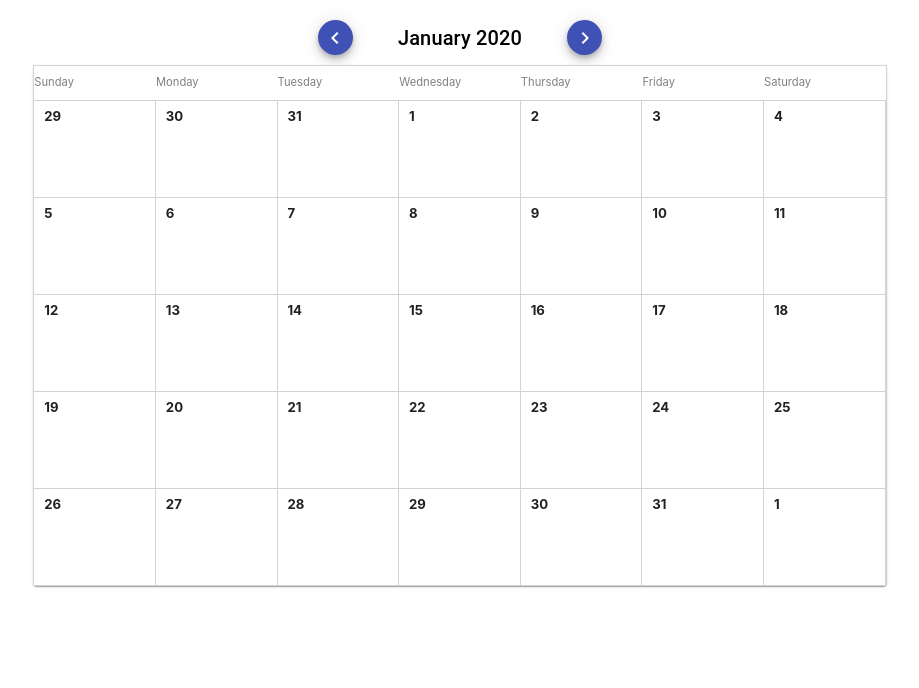
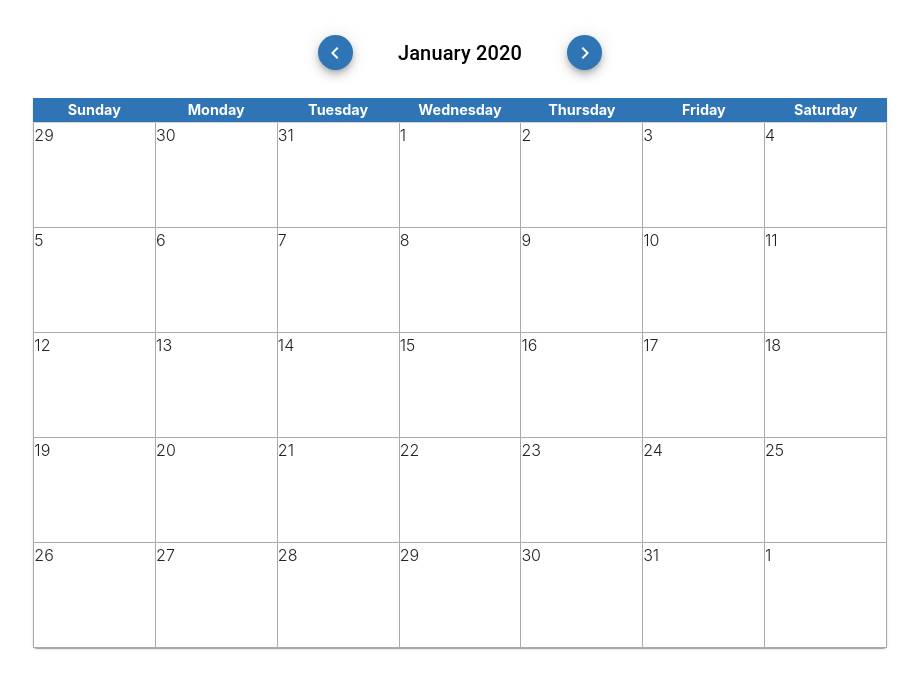
Before and after one commit to javier-montoya/jobsity-react-calendar, a React (Create React App) app: page / in a window 1280 px wide. Shown: the top 688 px of the page, without its empty margins (180-1099 px from the left). Built offline with nearby package versions, Linux system fonts and the light colour scheme; what redux-promise-middleware would draw is missing.

Commit message:
Progress in styling, added grids and theme
- Used material UI to replace most of the placeholder CSS this calendar had.

- Implemented a simple theme, i think it'll help down the line

- Added Grids instead of most placement css options since they're easier to scale

```diff
--- a/src/components/App.css
+++ b/src/components/App.css
@@ -1,3 +1,20 @@
+@import url(https://fonts.googleapis.com/css?family=Open+Sans:300,400,700);
+@import url(https://fonts.googleapis.com/icon?family=Material+Icons);
+
+body {
+  font-family: "Open Sans", "Helvetica Neue", "Helvetica", "Arial", sans-serif;
+  font-size: 1em;
+  font-weight: 300;
+  line-height: 1.5;
+  position: relative;
+}
+
 .viewContainer {
-  padding-top: 20px;
+  padding-top: 35px;
 }
+
+.full-width {
+  flex-grow: 1;
+  flex-basis: 0;
+  max-width: 100%;
+}
--- a/src/components/App.js
+++ b/src/components/App.js
@@ -1,12 +1,16 @@
 import React from "react";
+import { ThemeProvider } from "@material-ui/core/styles";
+import CalendarView from "./CalendarView";
+import theme from "../themes";
 import "./App.css";
-import CalendarView from "./CalendarView";
 
 function App() {
   return (
-    <div className="viewContainer">
-      <CalendarView />
-    </div>
+    <ThemeProvider theme={theme}>
+      <div className="viewContainer body">
+        <CalendarView />
+      </div>
+    </ThemeProvider>
   );
 }
 
--- a/src/components/Calendar/Calendar.css
+++ /dev/null
@@ -1,104 +0,0 @@
-@import url(https://fonts.googleapis.com/css?family=Open+Sans:300,400,700);
-@import url(https://fonts.googleapis.com/icon?family=Material+Icons);
-.icon {
-  font-family: "Material Icons", serif;
-  font-style: normal;
-  display: inline-block;
-  vertical-align: middle;
-  line-height: 1;
-  text-transform: none;
-  letter-spacing: normal;
-  word-wrap: normal;
-  white-space: nowrap;
-  direction: ltr;
-  -webkit-font-smoothing: antialiased;
-  text-rendering: optimizeLegibility;
-  -moz-osx-font-smoothing: grayscale;
-  font-feature-settings: "liga";
-}
-/* GENERAL */
-* {
-  box-sizing: border-box;
-}
-body {
-  font-family: "Open Sans", "Helvetica Neue", "Helvetica", "Arial", sans-serif;
-  font-size: 1em;
-  font-weight: 300;
-  line-height: 1.5;
-  position: relative;
-}
-header {
-  display: block;
-  width: 100%;
-  padding: 1.75em 0;
-  border-bottom: 1px solid lightgray;
-  background: white;
-}
-/* Calendar */
-.calendar {
-  display: block;
-  position: relative;
-  background: white;
-  border: 1px solid lightgray;
-  height: auto;
-  margin: 0 auto;
-}
-.calendar .days {
-  font-weight: 400;
-  color: gray;
-  font-size: 70%;
-  padding: 0.75em 0;
-  border-bottom: 1px solid lightgray;
-}
-.calendar .body .cell {
-  position: relative;
-  height: 6em;
-  border-right: 1px solid lightgray;
-  overflow: hidden;
-  cursor: pointer;
-  background: white;
-}
-.calendar .body .row {
-  border-bottom: 1px solid lightgray;
-}
-.calendar .body .row:last-child {
-  border-bottom: none;
-}
-.calendar .body .number {
-  position: absolute;
-  font-size: 82.5%;
-  line-height: 1;
-  top: 0.75em;
-  left: 0.75em;
-  font-weight: 700;
-}
-.calendar .body .cell:hover .number,
-.calendar .body .selected .number {
-  visibility: hidden;
-}
-.calendar .body .disabled {
-  color: lightgray;
-  /* pointer-events: none; */
-}
-.calendar .body .cell:hover .bg {
-  background-color: bisque;
-}
-.calendar .body .column {
-  flex-grow: 0;
-  flex-basis: calc(100% / 7);
-  width: calc(100% / 7);
-}
-/* GRID */
-.column {
-  flex-grow: 1;
-  flex-basis: 0;
-  max-width: 100%;
-}
-.row {
-  margin: 0;
-  padding: 0;
-  display: flex;
-  flex-direction: row;
-  flex-wrap: wrap;
-  width: 100%;
-}
--- a/src/components/Calendar/Calendar.js
+++ b/src/components/Calendar/Calendar.js
@@ -1,13 +1,13 @@
 import React, { useState } from "react";
 import { useSelector } from "react-redux";
 import moment from "moment";
-import Paper from "@material-ui/core/Paper";
+import { Paper, Grid } from "@material-ui/core";
+import withStyles from "@material-ui/core/styles/withStyles";
 import DayBar from "../DayBar";
 import MonthChanger from "../MonthChanger";
 import CalendarCell from "../CalendarCell";
-import "./Calendar.css";
 
-const Calendar = () => {
+const Calendar = ({ classes }) => {
   const calendarMonth = useSelector(state => state.currentDates.calendarMonth);
 
   const renderCells = () => {
@@ -25,33 +25,43 @@ const Calendar = () => {
       for (let i = 0; i < 7; i++) {
         cells.push(
           <CalendarCell
+            key={day.format()}
             dateString={day.format()}
             inCurrentMonth={!day.isSame(monthStart, "month")}
           />
         );
         day.add(1, "days");
       }
+
       rows.push(
-        <div className="row" key={day}>
-          {" "}
-          {cells}{" "}
-        </div>
+        <Grid
+          key={`calendar_row_${rows.length}`}
+          className={classes.gridLine}
+          container
+        >
+          {cells}
+        </Grid>
       );
       cells = [];
     }
-    return <div className="body">{rows}</div>;
+    return rows;
   };
 
   return (
     <>
       <MonthChanger />
       <Paper>
-        <div className="calendar">
-          <DayBar />
-          <div>{renderCells()}</div>
-        </div>
+        <DayBar />
+        {renderCells()}
       </Paper>
     </>
   );
 };
-export default Calendar;
+
+const styles = () => ({
+  gridLine: {
+    borderLeft: "1px solid darkgray"
+  }
+});
+
+export default withStyles(styles)(Calendar);
--- /dev/null
+++ b/src/components/CalendarCell/CalendarCell.css
@@ -0,0 +1,24 @@
+.cell {
+  position: relative;
+  height: 6.5em;
+  overflow: hidden;
+  cursor: pointer;
+  border-right: 1px solid darkgray;
+  border-bottom: 1px solid darkgray;
+}
+
+/* .number {
+  font-size: 82.5%;
+  line-height: 1;
+  top: 0.75em;
+  left: 0.75em;
+  font-weight: 700;
+} */
+
+.inCurrentMonth {
+  background: white;
+}
+
+.outCurrentMont {
+  background: #f2f2f2;
+}
--- a/src/components/CalendarCell/CalendarCell.js
+++ b/src/components/CalendarCell/CalendarCell.js
@@ -1,5 +1,6 @@
 import React from "react";
 import moment from "moment";
+import "./CalendarCell.css";
 
 const CalendarCell = props => {
   const { dateString, inCurrentMonth } = props;
@@ -8,8 +9,7 @@ const CalendarCell = props => {
 
   return (
     <div
-      className={`column cell`}
-      key={dateString}
+      className={`full-width cell`}
       onClick={() => console.log("date clicked: ", dateString)}
     >
       <span className="number">{cellDate.format("D")}</span>
--- /dev/null
+++ b/src/components/DayBar/DayBar.css
@@ -0,0 +1,11 @@
+.day {
+  display: flex;
+  justify-content: center;
+  font-weight: 400;
+  color: white;
+  background-color: #2f74b5;
+  font-size: 90%;
+  font-weight: bold;
+  padding: 0.1em 0;
+  border-bottom: 1px solid lightgray;
+}
--- a/src/components/DayBar/DayBar.js
+++ b/src/components/DayBar/DayBar.js
@@ -1,22 +1,22 @@
 import React from "react";
 import moment from "moment";
 import Grid from "@material-ui/core/Grid";
+import "./DayBar.css";
 
 const DayBar = () => {
   const days = [];
   let datePivot = moment().startOf("week");
+
   for (let i = 0; i < 7; i++) {
     days.push(
-      <div className="column col-center" key={i}>
+      <div className="full-width day" key={i}>
         {datePivot.format("dddd")}
       </div>
-      // <Grid item>
-      //   {datePivot.format("dddd")}
-      // </Grid>
     );
     datePivot.add(1, "day");
   }
-  return <div className="days row">{days}</div>;
+
+  return <Grid container>{days}</Grid>;
 };
 
 export default DayBar;
--- a/src/components/MonthChanger/MonthChanger.js
+++ b/src/components/MonthChanger/MonthChanger.js
@@ -2,21 +2,10 @@ import React from "react";
 import moment from "moment";
 import { useSelector, useDispatch } from "react-redux";
 import { Grid, Typography, Fab } from "@material-ui/core";
-import { withStyles, MuiThemeProvider } from "@material-ui/core/styles";
+import withStyles from "@material-ui/core/styles/withStyles";
 import ChevronLeft from "@material-ui/icons/ChevronLeft";
 import ChevronRight from "@material-ui/icons/ChevronRight";
 import { setCalendarMonth } from "../../actions/datesActions";
-
-const styles = () => ({
-  circleButton: {
-    maxWidth: 35,
-    maxHeight: 35,
-    minHeight: 35
-  },
-  botPadding: {
-    paddingBottom: 10
-  }
-});
 
 const MonthChanger = ({ classes }) => {
   const dispatch = useDispatch();
@@ -36,7 +25,6 @@ const MonthChanger = ({ classes }) => {
   };
 
   return (
-    <MuiThemeProvider>
     <div className={classes.botPadding}>
       <Grid container justify="center" alignItems="center">
         <Grid
@@ -70,8 +58,18 @@ const MonthChanger = ({ classes }) => {
         </Grid>
       </Grid>
     </div>
-    </MuiThemeProvider>
   );
 };
 
+const styles = () => ({
+  circleButton: {
+    maxWidth: 35,
+    maxHeight: 35,
+    minHeight: 35
+  },
+  botPadding: {
+    paddingBottom: 28
+  }
+});
+
 export default withStyles(styles)(MonthChanger);
--- /dev/null
+++ b/src/themes/index.js
@@ -0,0 +1,7 @@
+import { createMuiTheme } from '@material-ui/core/styles';
+
+export default createMuiTheme({
+    palette: {
+        primary: { main: '#2f74b5' }
+    },
+})
```
Lines whose indentation alone changed are shown as unchanged.
